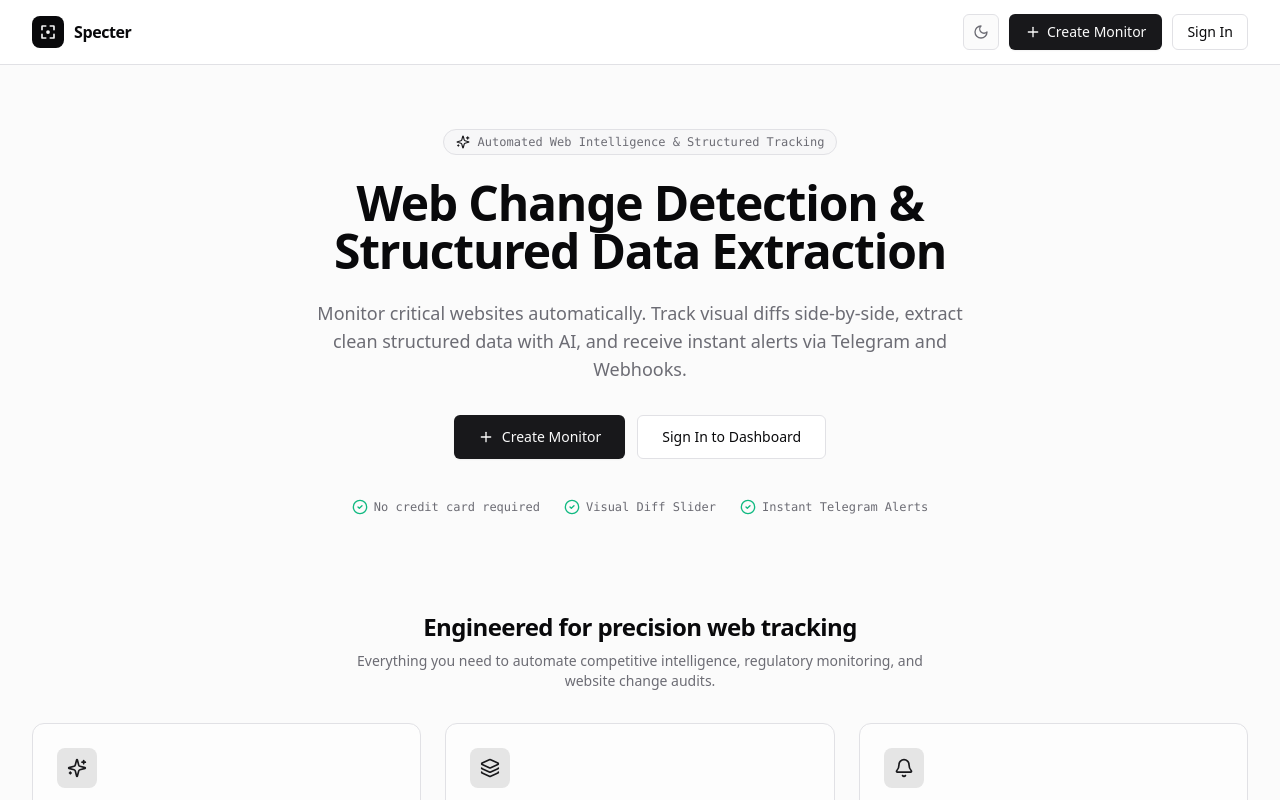
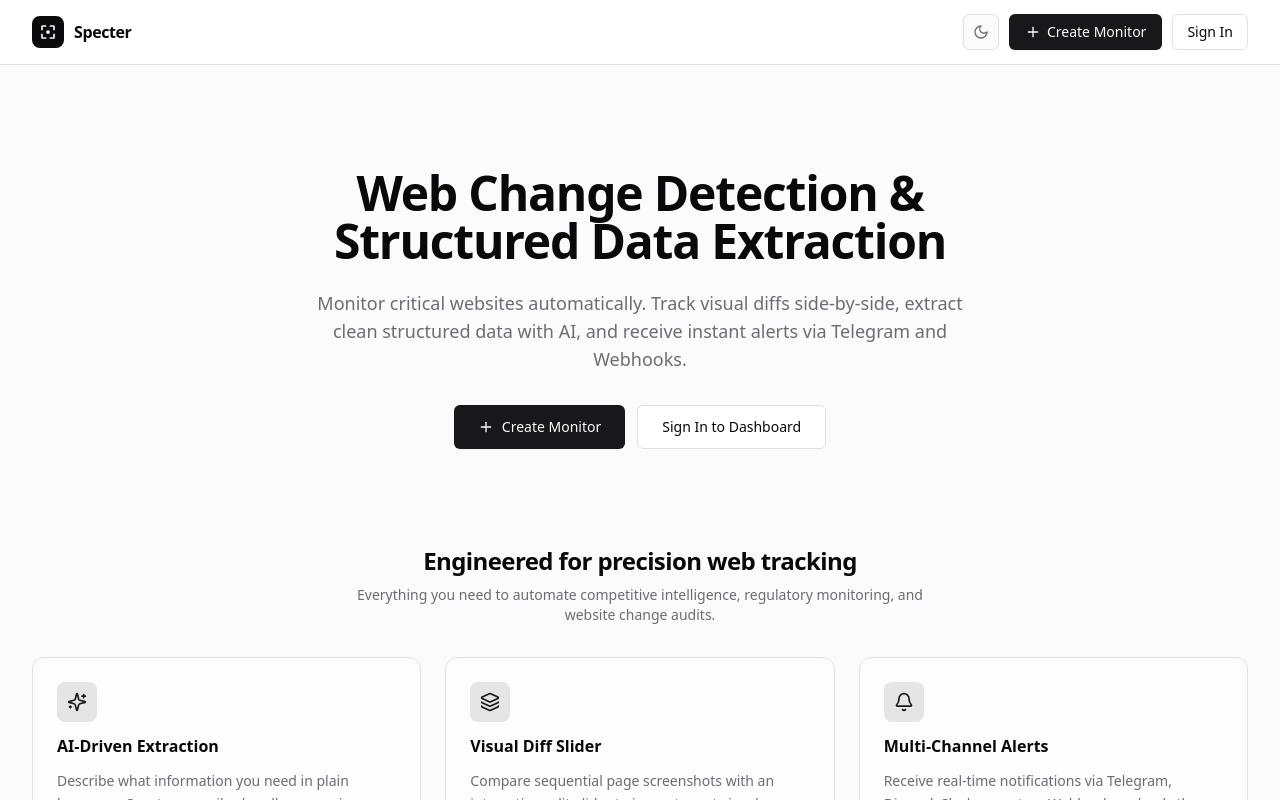
Before and after one commit to pedroaugusto04/Specter, a Next.js app in the folder frontend/: page / in a window 1280 px wide. Shown: the top 800 px of the page. Built offline with nearby package versions, Linux system fonts and the light colour scheme; no server answers.

Commit message:
style(landing): declutter hero section by removing redundant tags and badges

```diff
--- a/frontend/src/components/marketing/LandingSection.tsx
+++ b/frontend/src/components/marketing/LandingSection.tsx
@@ -2,17 +2,7 @@
 
 import { Button } from '@/components/ui/button';
 import type { UserDto } from '@/lib/api';
-import {
-  ArrowRight,
-  Bell,
-  CheckCircle2,
-  Clock,
-  Layers,
-  Plus,
-  ShieldCheck,
-  Sparkles,
-  Zap,
-} from 'lucide-react';
+import { ArrowRight, Bell, Clock, Layers, Plus, ShieldCheck, Sparkles, Zap } from 'lucide-react';
 import Link from 'next/link';
 import * as React from 'react';
 
@@ -45,12 +35,7 @@ export function LandingSection({ user, onGetStarted, onOpenCreate }: LandingSect
   return (
     <div className="space-y-16 sm:space-y-24 py-4 sm:py-8">
       {/* Hero Section */}
-      <section className="text-center space-y-6 max-w-3xl mx-auto">
-        <div className="inline-flex items-center gap-2 px-3 py-1 rounded-full border border-border bg-muted/50 text-xs font-mono text-muted-foreground">
-          <Sparkles className="h-3.5 w-3.5 text-primary" />
-          <span>Automated Web Intelligence &amp; Structured Tracking</span>
-        </div>
-
+      <section className="text-center space-y-6 max-w-3xl mx-auto pt-6 sm:pt-10">
         <h1 className="text-3xl sm:text-5xl font-bold tracking-tight text-foreground leading-[1.15]">
           Web Change Detection &amp; Structured Data Extraction
         </h1>
@@ -103,21 +88,6 @@ export function LandingSection({ user, onGetStarted, onOpenCreate }: LandingSect
               </Button>
             </>
           )}
-        </div>
-
-        <div className="pt-4 flex flex-wrap items-center justify-center gap-6 text-xs text-muted-foreground font-mono">
-          <span className="flex items-center gap-1.5">
-            <CheckCircle2 className="h-4 w-4 text-emerald-500" />
-            No credit card required
-          </span>
-          <span className="flex items-center gap-1.5">
-            <CheckCircle2 className="h-4 w-4 text-emerald-500" />
-            Visual Diff Slider
-          </span>
-          <span className="flex items-center gap-1.5">
-            <CheckCircle2 className="h-4 w-4 text-emerald-500" />
-            Instant Telegram Alerts
-          </span>
         </div>
       </section>
 
```
